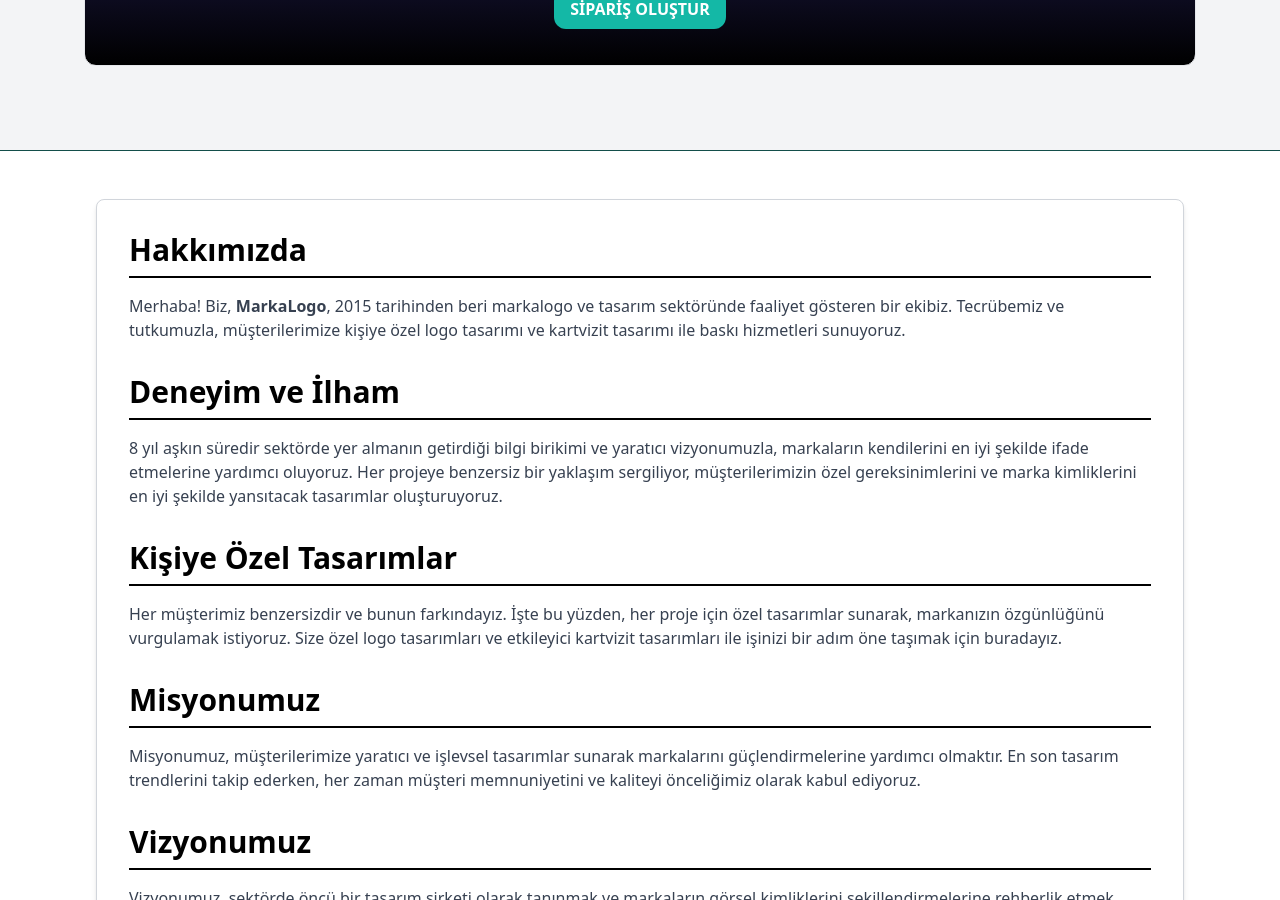
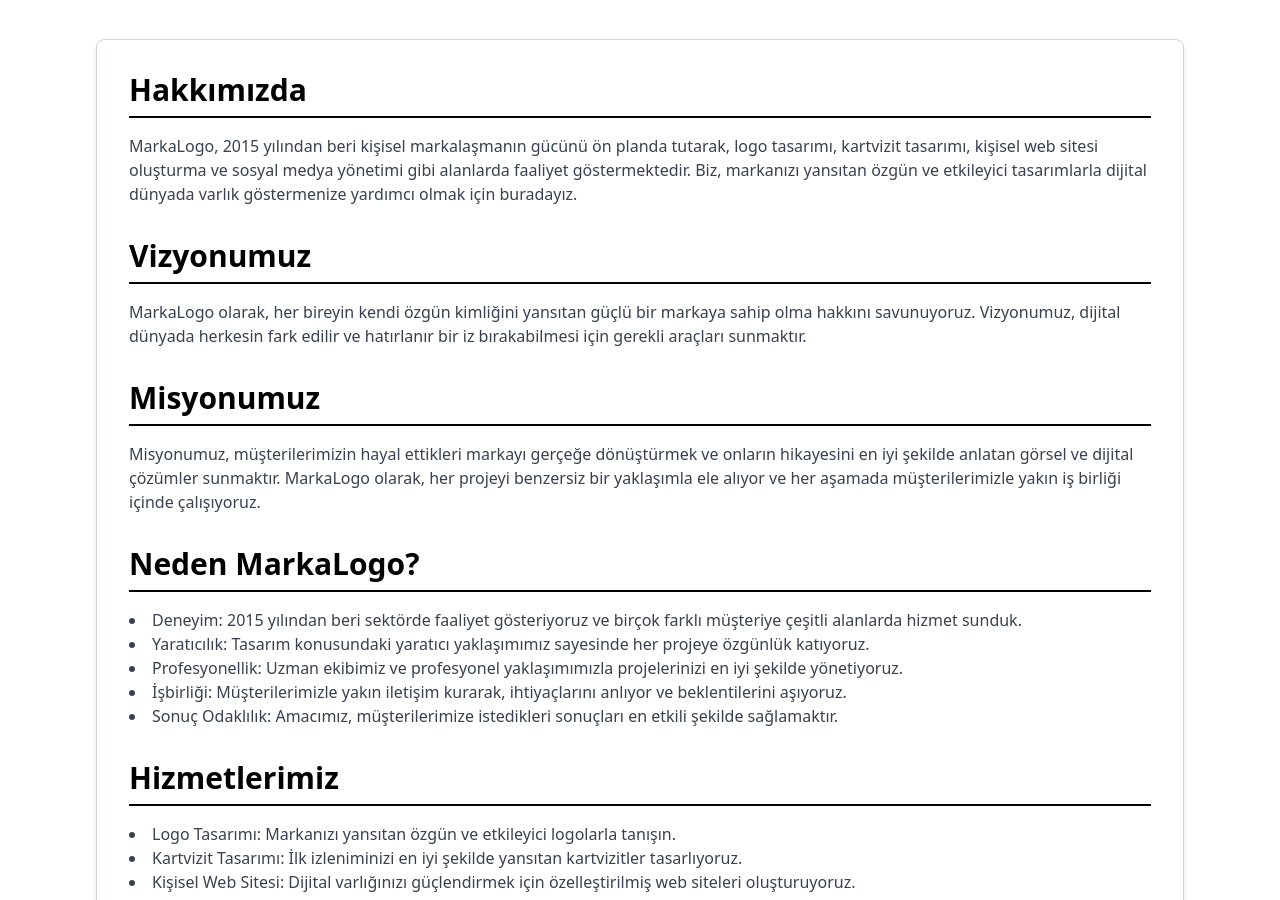
Before and after one commit to emrgcmnn/markalogo, a React (Create React App) app: page / in a window 1280 px wide. Shown: the part 1900-2800 px from the top of the page. Built offline with nearby package versions, Linux system fonts and the light colour scheme.

Commit message:
yazı düzenlemeleri ve sıra dğzenlemeleri

```diff
--- a/src/App.js
+++ b/src/App.js
@@ -18,11 +18,11 @@
 
         <hr className=' border-teal-900'/>
 
-        <NasilSiparis />
+        <Kampanyalar />
 
         <hr className=' border-teal-900'/>
 
-        <Kampanyalar />
+        <NasilSiparis />
 
         <hr className=' border-teal-900 '/>
 
--- a/src/Components/BizKimiz.js
+++ b/src/Components/BizKimiz.js
@@ -9,34 +9,27 @@
 const Bizkimiz = () =>  {
 
     return (
-        <div  class="bg-white md:mx-24 md:mt-12 mx-6 mt-12 p-8 rounded-lg shadow-md border border-gray-300">
+        <div class="bg-white md:mx-24 md:mt-12 mx-6 mt-12 p-8 rounded-lg shadow-md border border-gray-300">
         <div class="mb-8">
             <h1 name="bizkim" id="bizkim" class="text-3xl font-bold text-black border-b-2 border-black pb-2">
                 Hakkımızda
             </h1>
             <p class="mt-4 text-gray-700">
-                Merhaba! Biz, <span class="font-semibold">MarkaLogo</span>, 2015 tarihinden beri markalogo ve tasarım sektöründe faaliyet gösteren bir ekibiz.
-                Tecrübemiz ve tutkumuzla, müşterilerimize kişiye özel logo tasarımı ve kartvizit tasarımı ile baskı hizmetleri sunuyoruz.
+                MarkaLogo, 2015 yılından beri kişisel markalaşmanın gücünü ön planda tutarak, logo tasarımı, kartvizit
+                tasarımı, kişisel web sitesi oluşturma ve sosyal medya yönetimi gibi alanlarda faaliyet göstermektedir.
+                Biz, markanızı yansıtan özgün ve etkileyici tasarımlarla dijital dünyada varlık göstermenize yardımcı
+                olmak için buradayız.
             </p>
         </div>
 
         <div class="mb-8">
             <h1 class="text-3xl font-bold text-black border-b-2 border-black pb-2">
-                Deneyim ve İlham
+                Vizyonumuz
             </h1>
             <p class="mt-4 text-gray-700">
-                8 yıl aşkın süredir sektörde yer almanın getirdiği bilgi birikimi ve yaratıcı vizyonumuzla, markaların kendilerini en iyi şekilde ifade etmelerine yardımcı oluyoruz.
-                Her projeye benzersiz bir yaklaşım sergiliyor, müşterilerimizin özel gereksinimlerini ve marka kimliklerini en iyi şekilde yansıtacak tasarımlar oluşturuyoruz.
-            </p>
-        </div>
-
-        <div class="mb-8">
-            <h1 class="text-3xl font-bold text-black border-b-2 border-black pb-2">
-                Kişiye Özel Tasarımlar
-            </h1>
-            <p class="mt-4 text-gray-700">
-                Her müşterimiz benzersizdir ve bunun farkındayız. İşte bu yüzden, her proje için özel tasarımlar sunarak, markanızın özgünlüğünü vurgulamak istiyoruz.
-                Size özel logo tasarımları ve etkileyici kartvizit tasarımları ile işinizi bir adım öne taşımak için buradayız.
+                MarkaLogo olarak, her bireyin kendi özgün kimliğini yansıtan güçlü bir markaya sahip olma hakkını
+                savunuyoruz. Vizyonumuz, dijital dünyada herkesin fark edilir ve hatırlanır bir iz bırakabilmesi için
+                gerekli araçları sunmaktır.
             </p>
         </div>
 
@@ -45,22 +38,43 @@
                 Misyonumuz
             </h1>
             <p class="mt-4 text-gray-700">
-                Misyonumuz, müşterilerimize yaratıcı ve işlevsel tasarımlar sunarak markalarını güçlendirmelerine yardımcı olmaktır. En son tasarım trendlerini takip ederken, her zaman müşteri memnuniyetini ve kaliteyi önceliğimiz olarak kabul ediyoruz.
+                Misyonumuz, müşterilerimizin hayal ettikleri markayı gerçeğe dönüştürmek ve onların hikayesini en iyi
+                şekilde anlatan görsel ve dijital çözümler sunmaktır. MarkaLogo olarak, her projeyi benzersiz bir
+                yaklaşımla ele alıyor ve her aşamada müşterilerimizle yakın iş birliği içinde çalışıyoruz.
             </p>
+        </div>
+
+        <div class="mb-8">
+            <h1 class="text-3xl font-bold text-black border-b-2 border-black pb-2">
+                Neden MarkaLogo?
+            </h1>
+            <ul class="mt-4 text-gray-700 list-disc list-inside">
+                <li>Deneyim: 2015 yılından beri sektörde faaliyet gösteriyoruz ve birçok farklı müşteriye çeşitli alanlarda
+                    hizmet sunduk.</li>
+                <li>Yaratıcılık: Tasarım konusundaki yaratıcı yaklaşımımız sayesinde her projeye özgünlük katıyoruz.</li>
+                <li>Profesyonellik: Uzman ekibimiz ve profesyonel yaklaşımımızla projelerinizi en iyi şekilde yönetiyoruz.</li>
+                <li>İşbirliği: Müşterilerimizle yakın iletişim kurarak, ihtiyaçlarını anlıyor ve beklentilerini aşıyoruz.</li>
+                <li>Sonuç Odaklılık: Amacımız, müşterilerimize istedikleri sonuçları en etkili şekilde sağlamaktır.</li>
+            </ul>
         </div>
 
         <div>
             <h1 class="text-3xl font-bold text-black border-b-2 border-black pb-2">
-                Vizyonumuz
+                Hizmetlerimiz
             </h1>
+            <ul class="mt-4 text-gray-700 list-disc list-inside">
+                <li>Logo Tasarımı: Markanızı yansıtan özgün ve etkileyici logolarla tanışın.</li>
+                <li>Kartvizit Tasarımı: İlk izleniminizi en iyi şekilde yansıtan kartvizitler tasarlıyoruz.</li>
+                <li>Kişisel Web Sitesi: Dijital varlığınızı güçlendirmek için özelleştirilmiş web siteleri oluşturuyoruz.</li>
+                <li>Sosyal Medya Yönetimi: Sosyal medya platformlarında etkili bir varlık oluşturmanıza yardımcı oluyoruz.</li>
+            </ul>
             <p class="mt-4 text-gray-700">
-                Vizyonumuz, sektörde öncü bir tasarım şirketi olarak tanınmak ve markaların görsel kimliklerini şekillendirmelerine rehberlik etmek. Yenilikçi yaklaşımımız ve müşteri odaklı hizmet anlayışımızla, markaların başarı hikayelerine katkıda bulunmayı amaçlıyoruz.
-                <br></br>
-                Siz de MarkaLogo ailesine katılın ve markanızı en iyi şekilde temsil eden tasarımlarla tanışın. İhtiyaçlarınızı anlamak ve hayallerinizi gerçekleştirmek için buradayız.
+                MarkaLogo olarak, her projeye tutkuyla yaklaşıyor ve müşterilerimizin hikayesini en iyi şekilde anlatan
+                çözümler sunuyoruz. Siz de kişisel markanızı güçlendirmek ve dijital dünyada ön plana çıkmak isterseniz,
+                MarkaLogo ekibi olarak yanınızdayız.
             </p>
         </div>
     </div>
-
     )
 }
 
--- a/src/Components/Form.js
+++ b/src/Components/Form.js
@@ -64,7 +64,9 @@
 
 
   return (
-    <div className="bg-gray-100 min-h-screen justify-center items-center p-12">
+    <div
+    name="form" id="form"
+    className="bg-gray-100 min-h-screen justify-center items-center p-12">
         <div className="p-8">
       <h2 className="text-2xl font-bold mb-4">Sipariş Formu</h2>
       <form
--- a/src/Components/Navbar.js
+++ b/src/Components/Navbar.js
@@ -56,6 +56,18 @@
 
               <Link
                 className='p-2 mx-1 hover:bg-slate-600 rounded-lg'
+                to="kampanyalar" // Footer bileşeninin "name" özelliği
+                spy={true}
+                smooth={true}
+                offset={-70} // Navbar yüksekliği kadar kaydırma
+                duration={800}
+                onClick={() => handleLinkClick('Kampanyalar')}
+              >
+                Kampanyalar
+              </Link>
+
+              <Link
+                className='p-2 mx-1 hover:bg-slate-600 rounded-lg'
                 to="yontem" // Footer bileşeninin "name" özelliği
                 spy={true}
                 smooth={true}
@@ -64,18 +76,6 @@
                 onClick={() => handleLinkClick('Yöntem')}
               >
                 Yöntem
-              </Link>
-
-              <Link
-                className='p-2 mx-1 hover:bg-slate-600 rounded-lg'
-                to="kampanyalar" // Footer bileşeninin "name" özelliği
-                spy={true}
-                smooth={true}
-                offset={-70} // Navbar yüksekliği kadar kaydırma
-                duration={800}
-                onClick={() => handleLinkClick('Kampanyalar')}
-              >
-                Kampanyalar
               </Link>
 
 
@@ -125,20 +125,6 @@
 
               <Link
                 className='block px-6 py-3 m-1 font-extrabold text-slate-200 hover:bg-slate-200 hover:text-gray-800 rounded-full '
-                to="yontem" // Footer bileşeninin "name" özelliği
-                spy={true}
-                smooth={true}
-                offset={-70} // Navbar yüksekliği kadar kaydırma
-                duration={800}
-                onClick={() => handleLinkClick('Yöntem')}
-              >
-                Yöntem
-              </Link>
-
-
-
-              <Link
-                className='block px-6 py-3 m-1 font-extrabold text-slate-200 hover:bg-slate-200 hover:text-gray-800 rounded-full '
                 to="kampanyalar" // Footer bileşeninin "name" özelliği
                 spy={true}
                 smooth={true}
@@ -150,6 +136,18 @@
               </Link>
 
               <Link
+                className='block px-6 py-3 m-1 font-extrabold text-slate-200 hover:bg-slate-200 hover:text-gray-800 rounded-full '
+                to="yontem" // Footer bileşeninin "name" özelliği
+                spy={true}
+                smooth={true}
+                offset={-70} // Navbar yüksekliği kadar kaydırma
+                duration={800}
+                onClick={() => handleLinkClick('Yöntem')}
+              >
+                Yöntem
+              </Link>
+
+             <Link
                 className='block px-6 py-3 m-1 font-extrabold text-slate-200 hover:bg-slate-200 hover:text-gray-800 rounded-full '
                 to="bizkim" // Footer bileşeninin "name" özelliği
                 spy={true}
@@ -163,7 +161,7 @@
 
               <Link
                 className='block px-6 py-3 m-1 font-extrabold text-slate-200 hover:bg-slate-200 hover:text-gray-800 rounded-full '
-                to="footer" // Footer bileşeninin "name" özelliği
+                to="form" // Footer bileşeninin "name" özelliği
                 spy={false}
                 smooth={true}
                 offset={-70} // Navbar yüksekliği kadar kaydırma
--- a/src/Components/Urunler.js
+++ b/src/Components/Urunler.js
@@ -14,8 +14,8 @@
 
     return (
 <body name="kampanyalar" id="kampanyalar" class="bg-gray-100 p-3">
-    <div class="p-6  m-6 md:p-12">
-        <h1 class="text-2xl font-bold text-center pb-6 md:pb-12 ">KAMPANYALAR</h1>
+    <div class="p-6  md:p-2">
+        <h1 class="text-2xl font-bold text-center pb-2 md:pb-4 ">FIRSAT PAKETLERİ</h1>
         <div class="grid grid-cols-1 md:grid-cols-2 gap-4 text-center mb-8">
 
             <div class="bg-gradient-to-r from-sky-300 to-teal-300 rounded-lg shadow-md flex p-4 m-2">
```
Also changed, not shown: 1 other file (tests, documents, lock files or other folders).
